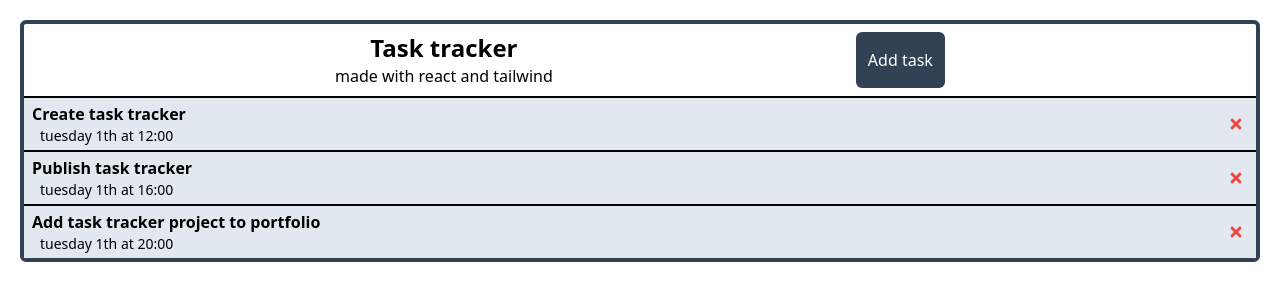
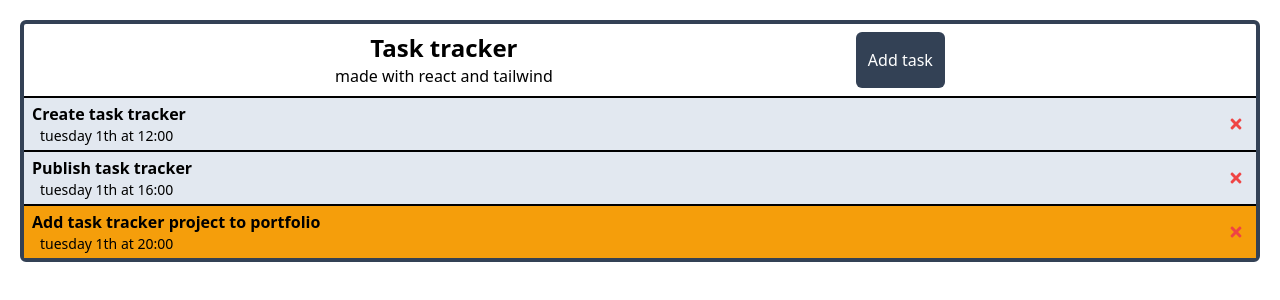
Before and after one commit to AtlasMountains/task-tracker, a React (Create React App) app: page / in a window 1280 px wide. Shown: the top 300 px of the page. Built offline with nearby package versions, Linux system fonts and the light colour scheme.

Commit message:
toggle reminder of task

```diff
--- a/src/App.js
+++ b/src/App.js
@@ -3,6 +3,7 @@
 import { useState } from "react";
 
 function App() {
+  // delete task
   const [tasks, setTasks] = useState([
     {
       id: 1,
@@ -24,15 +25,28 @@
     },
   ]);
 
+  // toggle reminder
+  const toggleReminder = (id) => {
+    setTasks(
+      tasks.map((task) =>
+        task.id === id ? { ...task, reminder: !task.reminder } : task
+      )
+    );
+  };
+
   const deleteTask = (id) => {
-    console.log("delete", id);
+    setTasks(tasks.filter((task) => task.id !== id));
   };
 
   return (
     <div className="App min-h-max m-5 border-4 rounded-md border-slate-700">
       <Header title="Task tracker" subtitle="made with react and tailwind" />
 
-      <Tasks Tasks={tasks} onDelete={deleteTask} />
+      {tasks.length > 0 ? (
+        <Tasks Tasks={tasks} onDelete={deleteTask} onToggle={toggleReminder} />
+      ) : (
+        <p className="p-3 bg-red-400">no Tasks</p>
+      )}
     </div>
   );
 }
--- a/src/components/Task.js
+++ b/src/components/Task.js
@@ -1,8 +1,13 @@
 import { FaTimes } from "react-icons/fa";
 
-const Task = ({ task, onDelete }) => {
+const Task = ({ task, onDelete, onToggle }) => {
   return (
-    <li className="flex justify-between content-center pl-2 px-3 py-1 bg-slate-200 border-t-2 border-black">
+    <li
+      className={`flex justify-between content-center pl-2 px-3 py-1 ${
+        task.reminder ? "bg-amber-500" : "bg-slate-200"
+      } border-t-2 border-black`}
+      onDoubleClick={() => onToggle(task.id)}
+    >
       <div>
         <h3 className="font-semibold">{task.text}</h3>
         <h4 className="pl-2 text-sm">{task.day}</h4>
--- a/src/components/Tasks.js
+++ b/src/components/Tasks.js
@@ -1,10 +1,15 @@
 import Task from "./Task";
 
-const Tasks = ({ Tasks, onDelete }) => {
+const Tasks = ({ Tasks, onDelete, onToggle }) => {
   return (
     <ul className="">
       {Tasks.map((task) => (
-        <Task task={task} key={task.id} onDelete={onDelete} />
+        <Task
+          task={task}
+          key={task.id}
+          onDelete={onDelete}
+          onToggle={onToggle}
+        />
       ))}
     </ul>
   );
```
